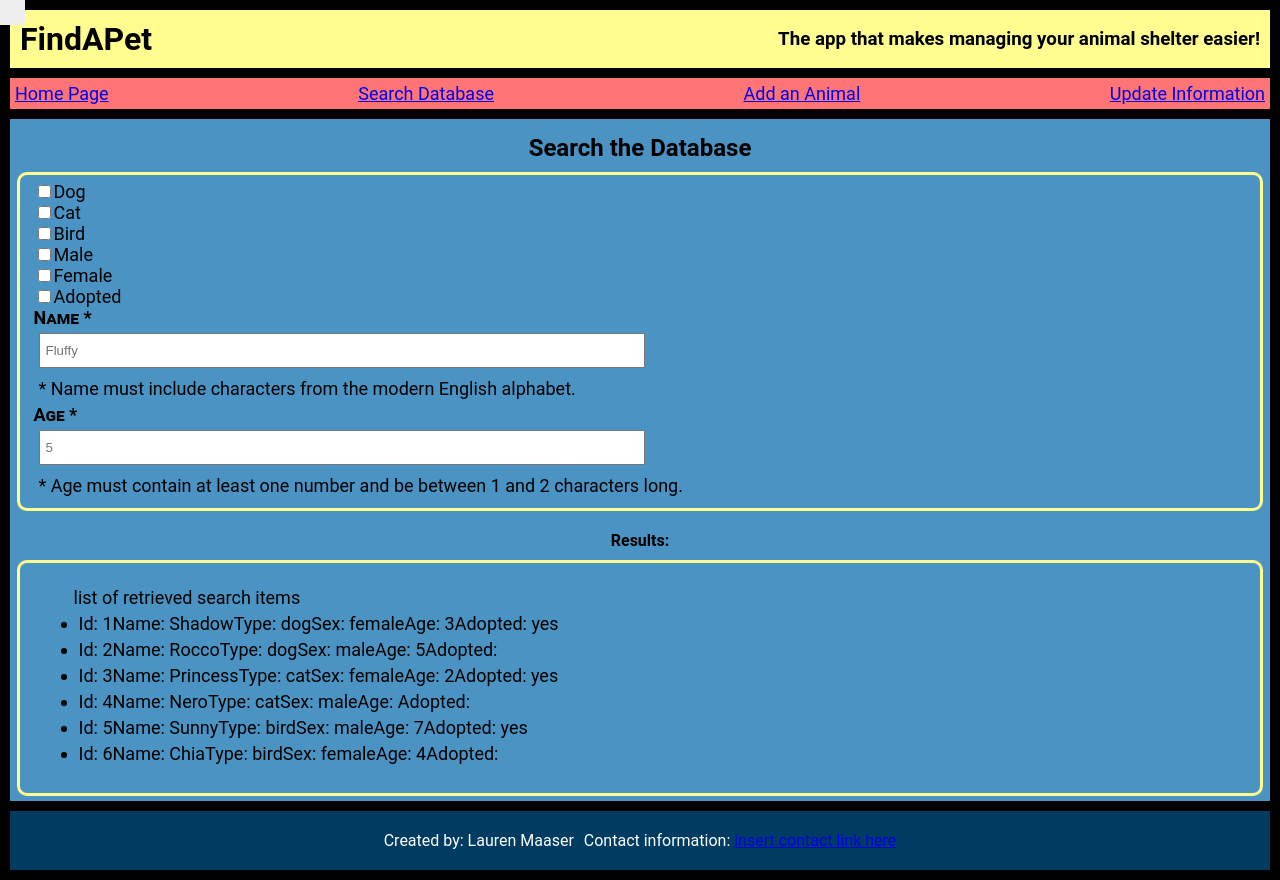
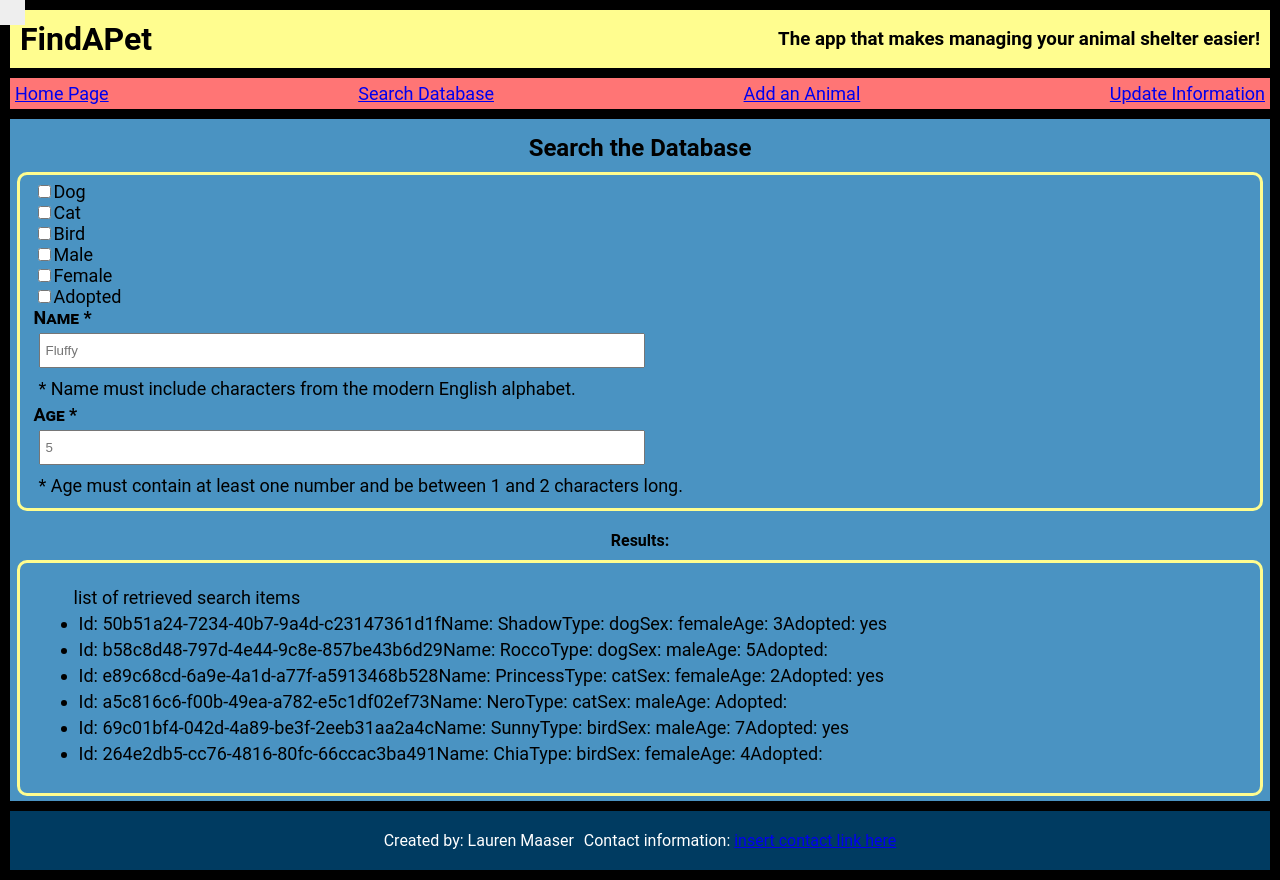
Before and after one commit to Lmcmaaser/find-a-pet-app, a React (Create React App) app: page /search in a window 1280 px wide. Built offline with nearby package versions, Linux system fonts and the light colour scheme.

Commit message:
updated pet ids

```diff
--- a/src/dummy-store.js
+++ b/src/dummy-store.js
@@ -15,7 +15,7 @@ export default {
   ],
   "pets": [
     {
-      "id": "1",
+      "id": "50b51a24-7234-40b7-9a4d-c23147361d1f",
       "pet_type": "dog",
       "name": "Shadow",
       "sex": "female",
@@ -23,7 +23,7 @@ export default {
       "adopted": "yes",
     },
     {
-      "id": "2",
+      "id": "b58c8d48-797d-4e44-9c8e-857be43b6d29",
       "pet_type": "dog",
       "name": "Rocco",
       "sex": "male",
@@ -31,7 +31,7 @@ export default {
       // "adopted": "no",
     },
     {
-      "id": "3",
+      "id": "e89c68cd-6a9e-4a1d-a77f-a5913468b528",
       "pet_type": "cat",
       "name": "Princess",
       "sex": "female",
@@ -39,7 +39,7 @@ export default {
       "adopted": "yes",
     },
     {
-      "id": "4",
+      "id": "a5c816c6-f00b-49ea-a782-e5c1df02ef73",
       "pet_type": "cat",
       "name": "Nero",
       "sex": "male",
@@ -47,7 +47,7 @@ export default {
       // "adopted": "no",
     },
     {
-      "id": "5",
+      "id": "69c01bf4-042d-4a89-be3f-2eeb31aa2a4c",
       "pet_type": "bird",
       "name": "Sunny",
       "sex": "male",
@@ -55,7 +55,7 @@ export default {
       "adopted": "yes",
     },
     {
-      "id": "6",
+      "id": "264e2db5-cc76-4816-80fc-66ccac3ba491",
       "pet_type": "bird",
       "name": "Chia",
       "sex": "female",
```
